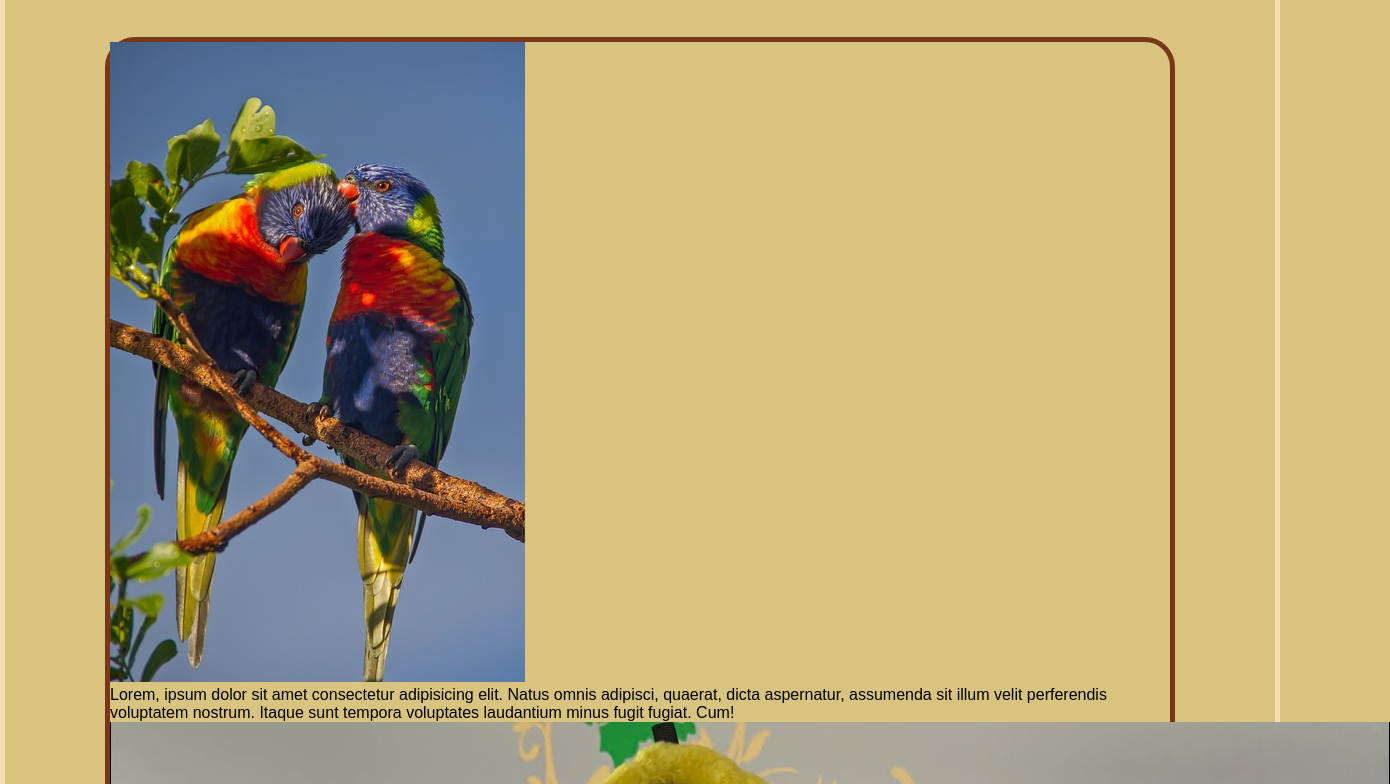
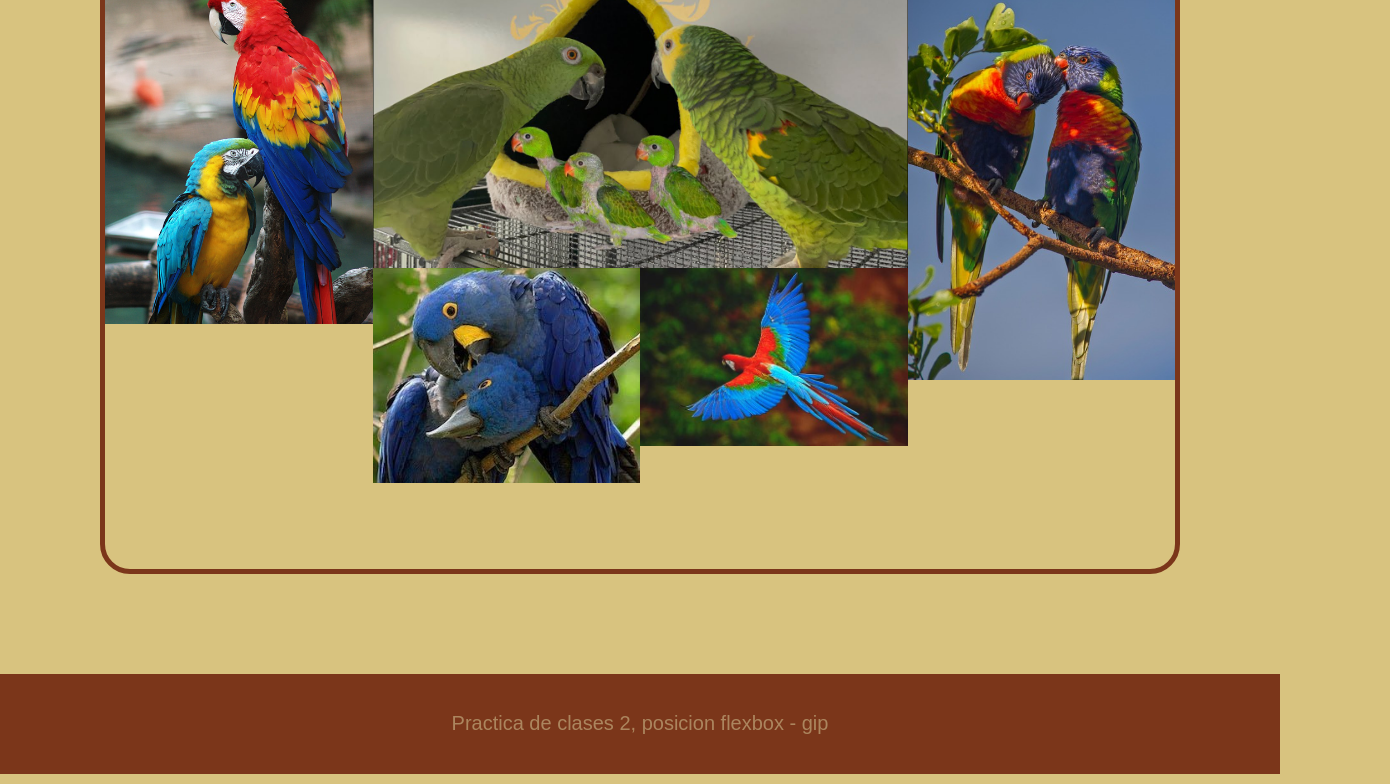
Before and after one commit to AngelloGonzalez/actividadesClases, a plain HTML site: page actividadClase2/index.html in a window 1280 px wide. Shown: the part 271-1055 px from the top of the page, 1390 px wide, since content can reach past the window. Drawn offline with Linux system fonts and the light colour scheme; a web font is replaced by a local one.

Commit message:
actualizacion 2

```diff
--- a/actividadClase2/index.html
+++ b/actividadClase2/index.html
@@ -31,24 +31,51 @@
 
     <main>
         <section class="contenedor-principal">
-
                 <h1>Proyecto: Tomemos Conciencia</h1>
                 <p>Lorem ipsum dolor, sit amet consectetur adipisicing elit.</p>
-            <article class="contenedor-imagenes">
-                <div class="iamgenes img1">
-                    <div class="imagen img1"> <img src="./assets/images/img1.png" alt=""></div>
-                    <div class="imagen img2">
-                        <p>
-                            Lorem, ipsum dolor sit amet consectetur adipisicing elit.
-                            Natus omnis adipisci, quaerat, dicta aspernatur, assumenda
-                            sit illum velit perferendis voluptatem nostrum. Itaque sunt
-                            tempora voluptates laudantium minus fugit fugiat. Cum!
-                        </p>    <img src="./assets/images/img2.png" alt=""></div>
-                    <div class="imagen img3"><img src="./assets/images/img3.png" alt=""></div>
-                    <div class="imagen img4"><img src="./assets/images/img4.png" alt=""></div>
-                    <div class="imagen img5"><img src="./assets/images/img5.png" alt=""></div>
-                </div>
-            </article>
+                <article class="contenedorImagenes">
+                    <div class="imagenes img1">
+                        <img src="./assets/images/img1.png" alt="img-proyecto">
+                        <div class="parrafo-img">
+                            <!-- <p>Lorem, ipsum dolor sit amet consectetur adipisicing elit. Nobis officiis eos nesciunt laborum
+                                qui laudantium pariatur provident nisi mollitia vero. Alias, excepturi iusto quibusdam
+                                consectetur voluptatum esse suscipit ut itaque.</p> -->
+                        </div>
+                    </div>
+
+                    <div class="imagenes img2">
+                        <img src="./assets/images/img2.png" alt="img-proyecto">
+                        <div class="parrafo-img">
+                            <!-- <p>Lorem, ipsum dolor sit amet consectetur adipisicing elit. Nobis officiis eos nesciunt laborum
+                                qui laudantium pariatur provident nisi mollitia vero. Alias, excepturi iusto quibusdam
+                                consectetur voluptatum esse suscipit ut itaque.</p> -->
+                        </div>
+                    </div>
+                    <div class="imagenes img3">
+                        <img src="./assets/images/img3.png" alt="img-proyecto">
+                        <div class="parrafo-img">
+                            <p>Lorem, ipsum dolor sit amet consectetur adipisicing elit. Nobis officiis eos nesciunt laborum
+                                qui laudantium pariatur provident nisi mollitia vero. Alias, excepturi iusto quibusdam
+                                consectetur voluptatum esse suscipit ut itaque.</p>
+                        </div>
+                    </div>
+                    <div class="imagenes img4">
+                        <img src="./assets/images/img4.png" alt="img-proyecto">
+                        <div class="parrafo-img">
+                            <!-- <p>Lorem, ipsum dolor sit amet consectetur adipisicing elit. Nobis officiis eos nesciunt laborum
+                                qui laudantium pariatur provident nisi mollitia vero. Alias, excepturi iusto quibusdam
+                                consectetur voluptatum esse suscipit ut itaque.</p> -->
+                        </div>
+                    </div>
+                    <div class="imagenes img5">
+                        <img src="./assets/images/img7.png" alt="img-proyecto">
+                        <div class="parrafo-img">
+                            <!-- <p>Lorem, ipsum dolor sit amet consectetur adipisicing elit. Nobis officiis eos nesciunt laborum
+                                qui laudantium pariatur provident nisi mollitia vero. Alias, excepturi iusto quibusdam
+                                consectetur voluptatum esse suscipit ut itaque.</p> -->
+                        </div>
+                    </div>
+                </article>
         </section>
 
         <!-- <section class="contenedorFlex">
--- a/actividadClase2/styles/index.css
+++ b/actividadClase2/styles/index.css
@@ -1,9 +1,12 @@
+
+@import url('https://fonts.cdnfonts.com/css/ysabeau-sc');
+@import url('https://fonts.cdnfonts.com/css/quito');
+
 *{
     margin: 0;
     padding: 0;
     box-sizing: border-box;
 }
-
 
 :root{
     /* paleta de colores */
@@ -18,9 +21,6 @@
     --textTitle:'Ysabeau SC', sans-serif;
     --textContent:'Quito', sans-serif;
 }
-
-@import url('https://fonts.cdnfonts.com/css/ysabeau-sc');
-@import url('https://fonts.cdnfonts.com/css/quito');
 
 body{
     background-color: var(--colorFondo);
@@ -43,6 +43,7 @@ header{
     display: flex;
     justify-content: space-between;
     padding: 0 20px;
+    z-index: 100;
 }
 
 .logo{
@@ -66,7 +67,7 @@ header{
 }
 
 .p-logo{
-    width: 150px;
+    width: 140px;
     text-align: left;
 }
 
@@ -83,17 +84,14 @@ header{
 }
 
 a{
-    /* list-style: none; */
     text-decoration: none;
     color: var(--colorFondo);
     font-family: var(--textContent);
-    /* border: solid green;  */
 }
 
 .listaMenu a:hover{
     color: var(--colorEnfasis1);
 }
-
 
 footer{
     background-color: var(--colorEnfasis3);
@@ -108,9 +106,9 @@ footer{
 }
 
 main{
-    border: solid wheat 5px;
     width: 100%;
     padding: 100px;
+    padding-top: 40px;
 }
 
 .contenedor-principal{
@@ -124,8 +122,59 @@ main{
     color: var(--colorEnfasis3);
 }
 
-.contenedor-imagenes{
+.contenedorImagenes{
     border: solid var(--colorEnfasis3) 5px;
     border-radius: 30px;
-    margin-top: 40px;
+    margin-top: 30px;
+    overflow: hidden;
+    display: grid;
+    grid-template-columns: repeat(4, 1fr);
+    grid-template-rows: repeat(2, 1fr);
 }
+
+.contenedorImagenes img{
+    width: 100%;
+}
+
+.imagenes{
+    display: grid;
+    position: relative;
+}
+
+.img1{
+   grid-row: 1/3;
+   grid-column: 4/5;
+}
+
+.img2{
+    grid-row: 1/2;
+    grid-column: 2/4;
+}
+
+.img3{
+    grid-row: 1/3;
+    grid-column: 1/2;
+}
+
+.img4{
+    grid-row: 2/3;
+    grid-column: 3/4;
+}
+
+.parrafo-img{
+    position: absolute;
+    display: flex;
+    height: 100%;
+    width: 100%;
+    justify-content: center;
+    align-items: center;
+    padding: 20px;
+    color: var(--colorEnfasis3);
+    opacity: 0;
+    background-color: #a0a287;
+}
+
+.parrafo-img:hover{
+    opacity: 0.4;
+    cursor: pointer;
+}
```
